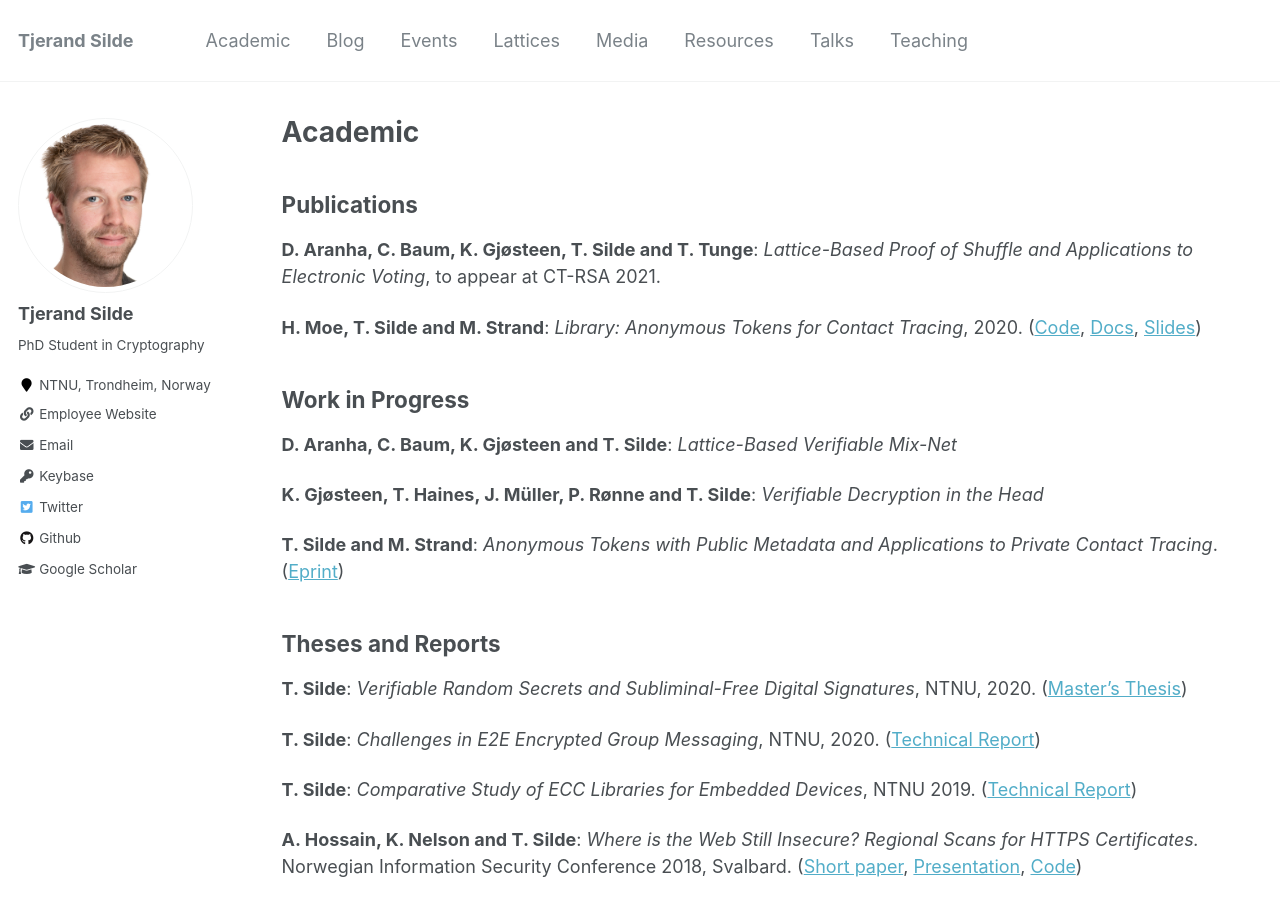
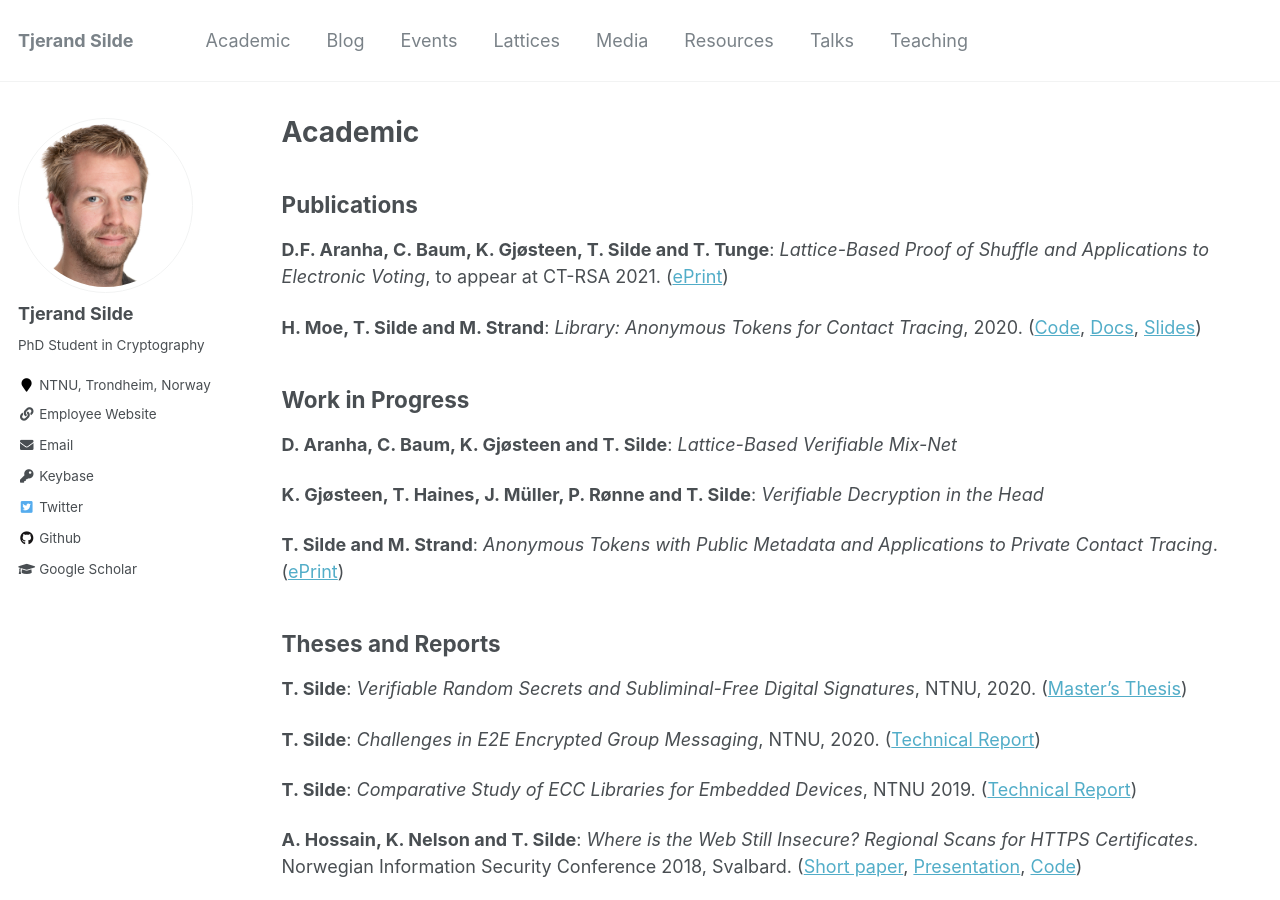
Before and after one commit to tjesi/tjesi.github.io, a Jekyll site: the page built from _pages/academic.md, in a window 1280 px wide and 900 px high. Built offline with Jekyll 4.4.1, drawn with Linux system fonts in a browser that asks for light colours.

Commit message:
Update academic.md

```diff
--- a/_pages/academic.md
+++ b/_pages/academic.md
@@ -7,7 +7,7 @@ author_profile: true
 
 ## Publications
 
-**D. Aranha, C. Baum, K. Gjøsteen, T. Silde and T. Tunge**: _Lattice-Based Proof of Shuffle and Applications to Electronic Voting_, to appear at CT-RSA 2021.
+**D.F. Aranha, C. Baum, K. Gjøsteen, T. Silde and T. Tunge**: _Lattice-Based Proof of Shuffle and Applications to Electronic Voting_, to appear at CT-RSA 2021. ([ePrint](https://eprint.iacr.org/2021/338.pdf))
 
 **H. Moe, T. Silde and M. Strand**: _Library: Anonymous Tokens for Contact Tracing_, 2020. ([Code](https://github.com/HenrikWM/anonymous-tokens),
 [Docs](https://github.com/HenrikWM/anonymous-tokens/wiki), [Slides](https://tjerandsilde.no/files/Anonym-Smittesporing.pdf))
@@ -18,7 +18,7 @@ author_profile: true
 
 **K. Gjøsteen, T. Haines, J. Müller, P. Rønne and T. Silde**: _Verifiable Decryption in the Head_
 
-**T. Silde and M. Strand**: _Anonymous Tokens with Public Metadata and Applications to Private Contact Tracing_. ([Eprint](https://eprint.iacr.org/2021/203.pdf))
+**T. Silde and M. Strand**: _Anonymous Tokens with Public Metadata and Applications to Private Contact Tracing_. ([ePrint](https://eprint.iacr.org/2021/203.pdf))
 
 ## Theses and Reports
 
```
